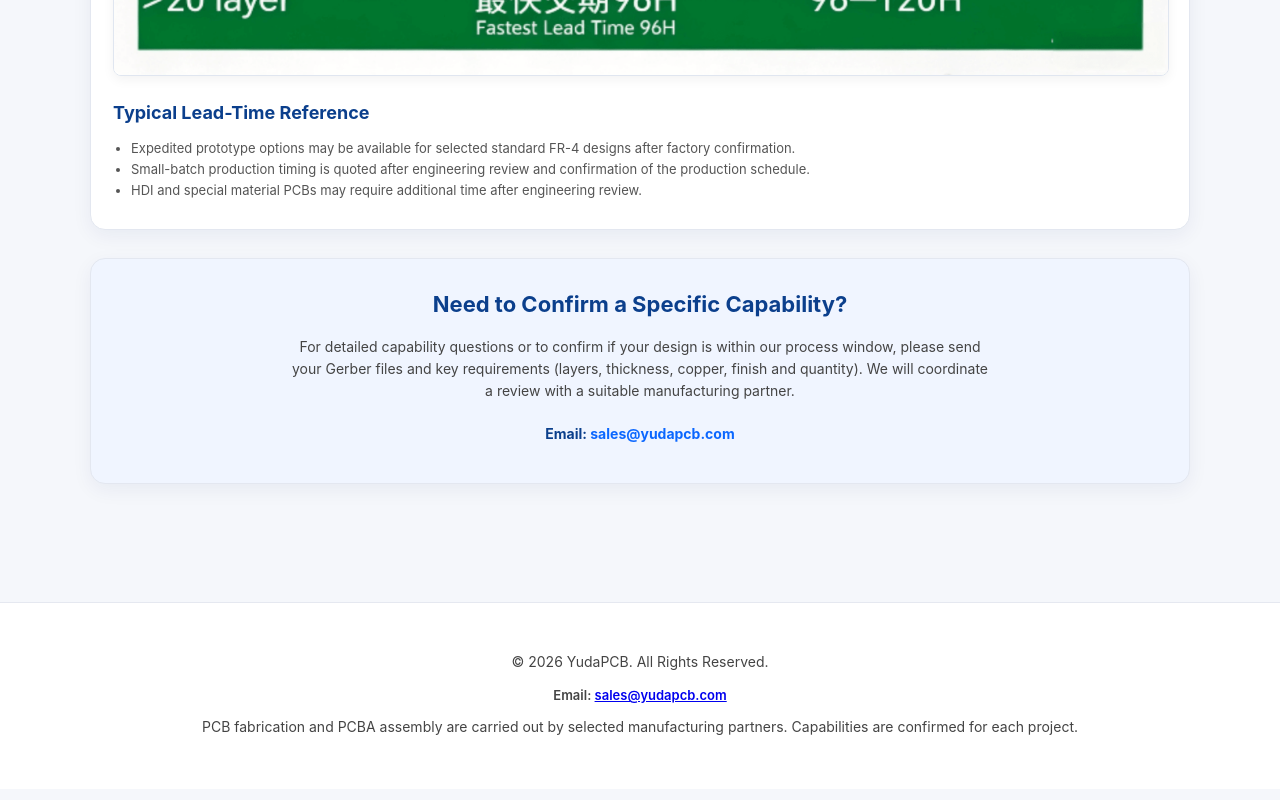
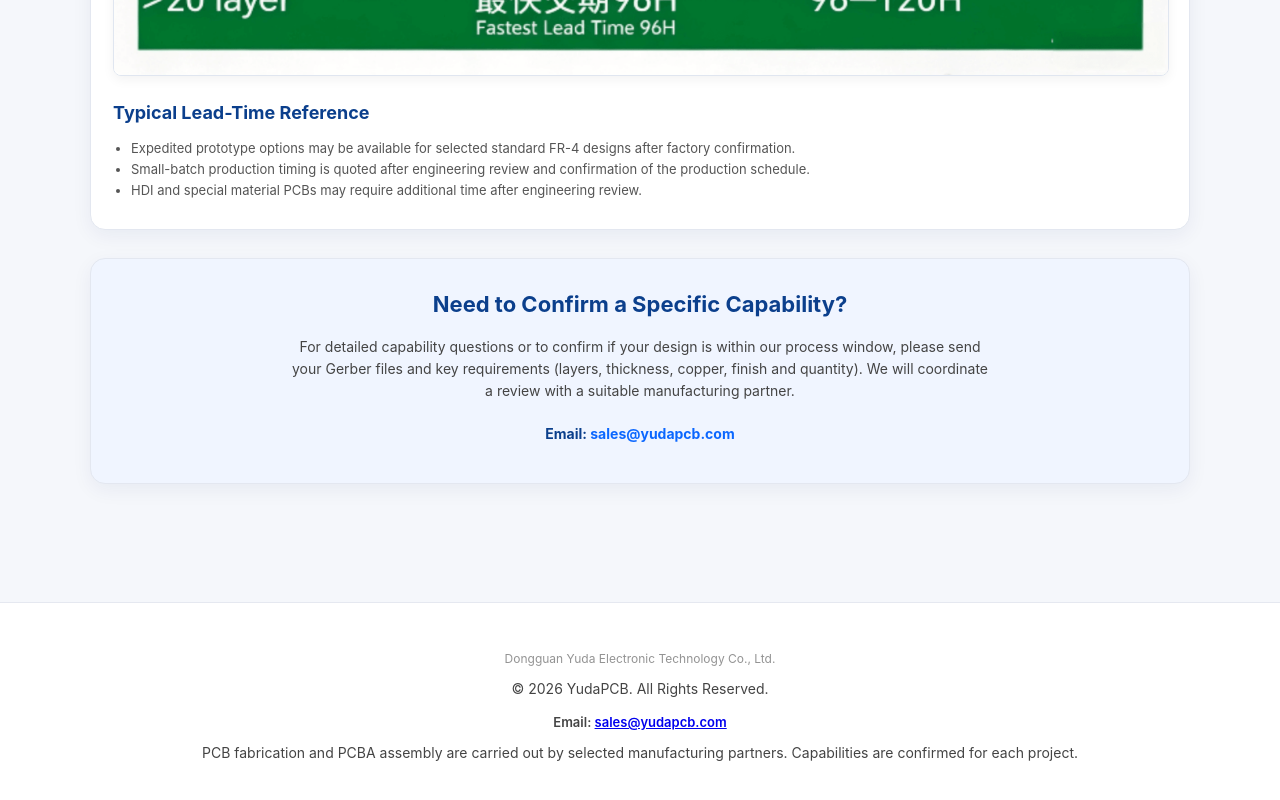
Before and after one commit to emilytian8-oss/emilytian8-oss.github.io, a plain HTML site: page capabilities.html in a window 1280 px wide. Shown: the part 3445-4245 px from the top of the page. Drawn offline with Linux system fonts and the light colour scheme.

Commit message:
Add registered English company name to website footer

```diff
--- a/capabilities.html
+++ b/capabilities.html
@@ -65,6 +65,7 @@
 
 nav{display:flex;flex-wrap:wrap;align-items:center;gap:8px}
 @media(max-width:768px){header{flex-wrap:wrap;gap:10px}nav{width:100%;justify-content:center}}
+.legal-company-name{margin-top:5px;color:inherit;font-size:12px;opacity:.9}
 </style>
 </head>
 <body>
@@ -146,6 +147,7 @@ nav{display:flex;flex-wrap:wrap;align-items:center;gap:8px}
 </div>
 
 <footer>
+  <div class="legal-company-name">Dongguan Yuda Electronic Technology Co., Ltd.</div>
   <p>© <span id="year"></span> YudaPCB. All Rights Reserved.</p>
   <div class="footer-contacts">
     Email: <a href="mailto:sales@yudapcb.com">sales@yudapcb.com</a>
```
